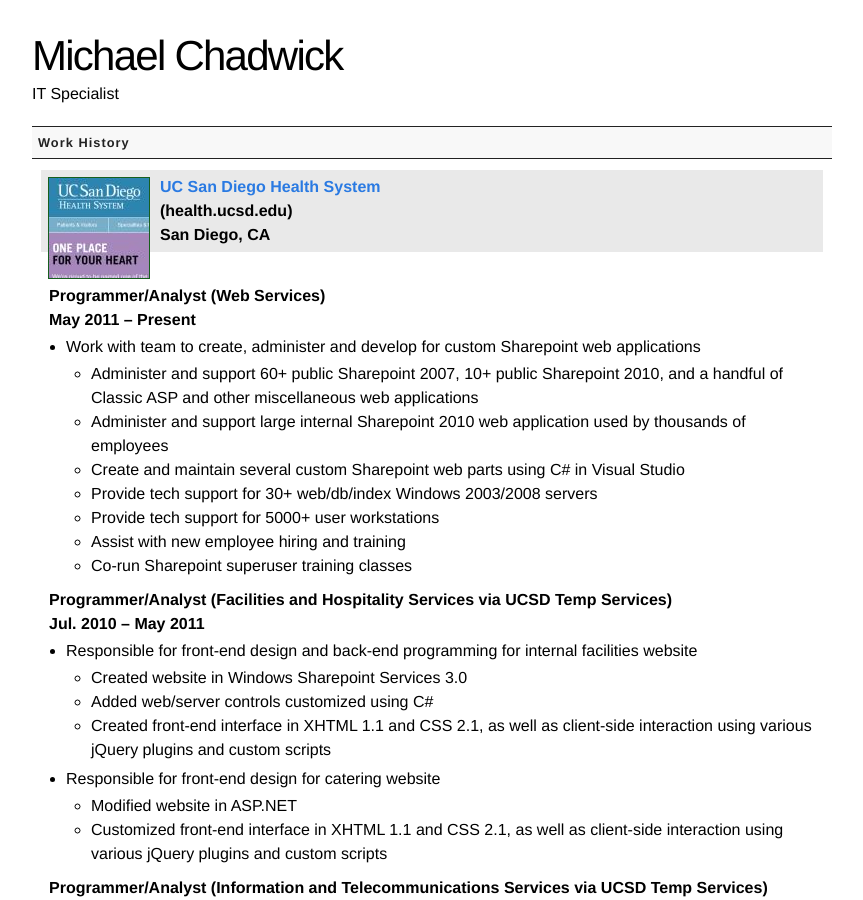
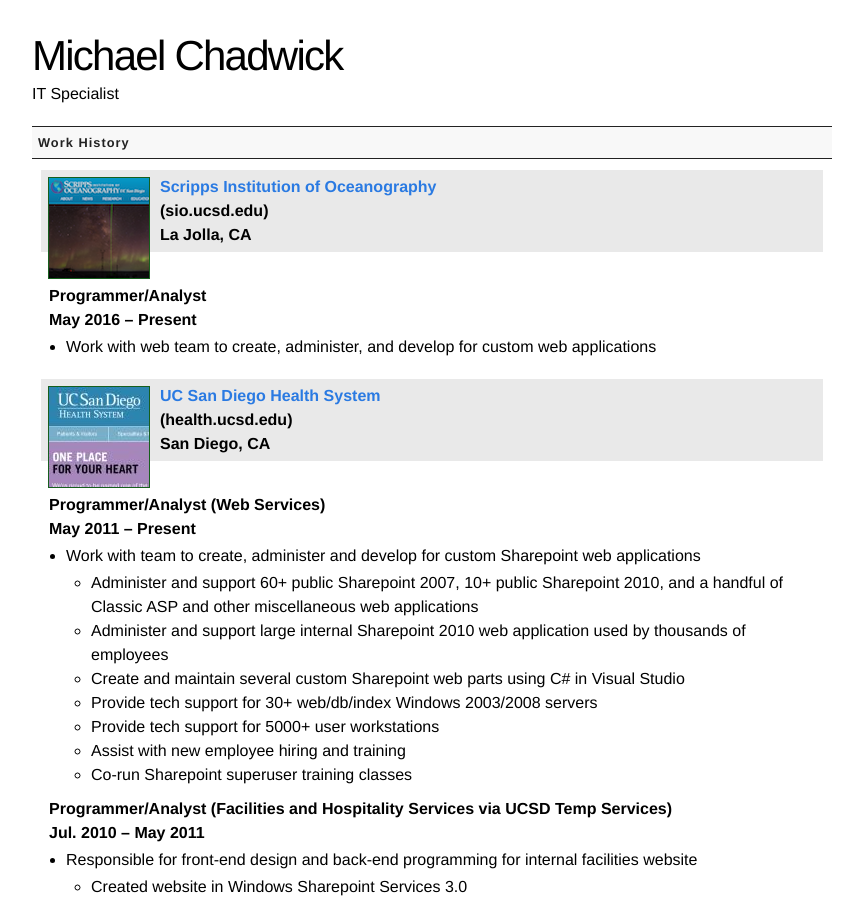
Before and after one commit to michaelchadwick/codana.me, a Jekyll site: the page built from resume/net_print.html, in a window 1280 px wide and 900 px high. Shown: the whole window, without its empty margins (208-1071 px from the left). Built offline with Jekyll 4.4.1, drawn with Linux system fonts in a browser that asks for light colours.

Commit message:
added sio job to IT resume

```diff
--- a/_includes/resume_content_net.html
+++ b/_includes/resume_content_net.html
@@ -1,4 +1,22 @@
 <div class="head">Work History</div>
+<div class="jobdesc">
+  <div class="jobname">
+    <a rel="colorbox" href="/assets/images/resumes/web/ss_ucsdsio.png"><img src="/assets/images/resumes/web/thumbs/ss_ucsdsio.png" alt="sio.ucsd.edu" title="sio.ucsd.edu">
+    </a>
+    <a href="http://sio.ucsd.edu">Scripps Institution of Oceanography</a><br />
+    (sio.ucsd.edu)<br />
+    La Jolla, CA<br />
+  </div>
+
+  <div class="jobindent">
+    Programmer/Analyst<br />
+    <strong>May 2016 &ndash; Present</strong>
+  </div>
+  <ul>
+    <li>Work with web team to create, administer, and develop for custom web applications</li>
+  </ul>
+</div>
+
 <div class="jobdesc">
   <div class="jobname">
     <a rel="colorbox" href="/assets/images/resumes/web/ss_ucsdhealth.jpg">
```
